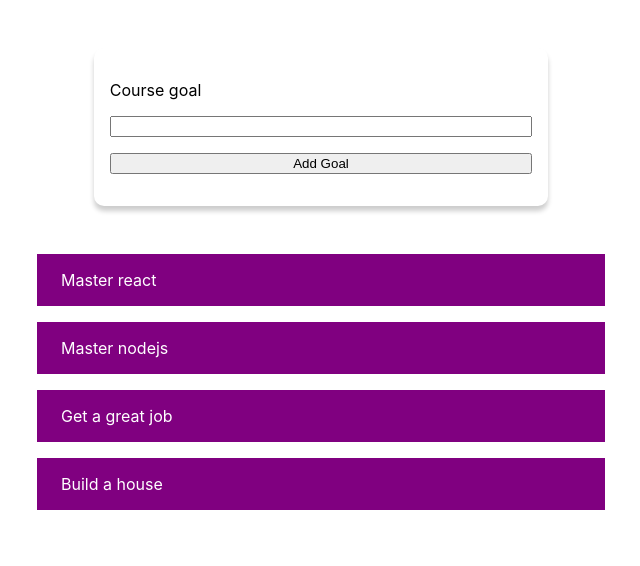
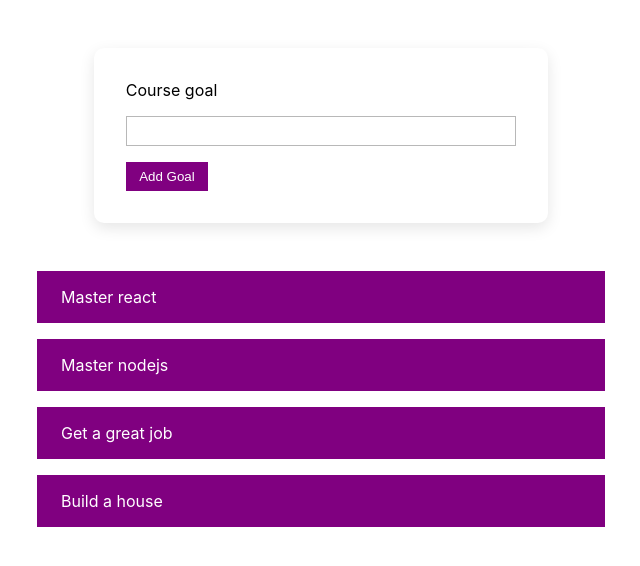
Before and after one commit to josiah360/todo-app, a React (Create React App) app: page / in a window 1280 px wide. Shown: the top 566 px of the page, without its empty margins (319-959 px from the left). Built offline with nearby package versions, Linux system fonts and the light colour scheme.

Commit message:
styling done

```diff
--- a/src/components/AddGoalForm/AddGoalForm.module.css
+++ b/src/components/AddGoalForm/AddGoalForm.module.css
@@ -2,9 +2,32 @@ form {
     display: flex;
     flex-direction: column;
     row-gap: 1em;
-    padding: 2em 1em;
+    padding: 2em 2em;
     background-color: #fff;
     border-radius: 10px;
-    box-shadow: 0 5px 5px rgba(0, 0, 0, 0.2);
+    box-shadow: 0 5px 15px rgba(0, 0, 0, 0.1);
     width: 80%;
 }
+
+form input {
+    padding: .5em;
+    border: 1px solid rgb(184, 184, 184);
+}
+
+form button {
+    align-self: flex-start;
+    padding: .5em 1em;
+    border: none;
+    background-color: purple;
+    color: white;
+    cursor: pointer;
+}
+
+form input:focus,
+form button:focus {
+    outline: none;
+}
+
+form button:active {
+    transform: scale(0.98);
+}
```
